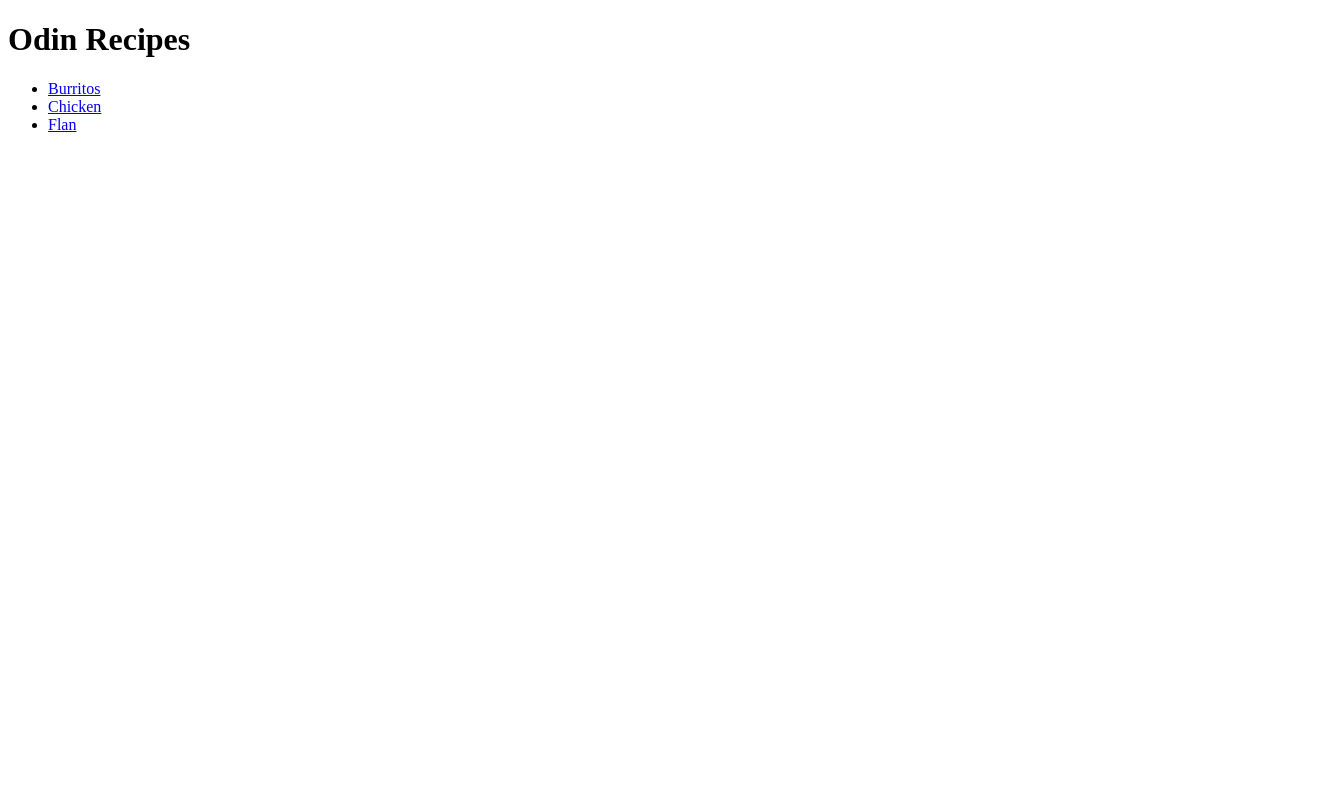
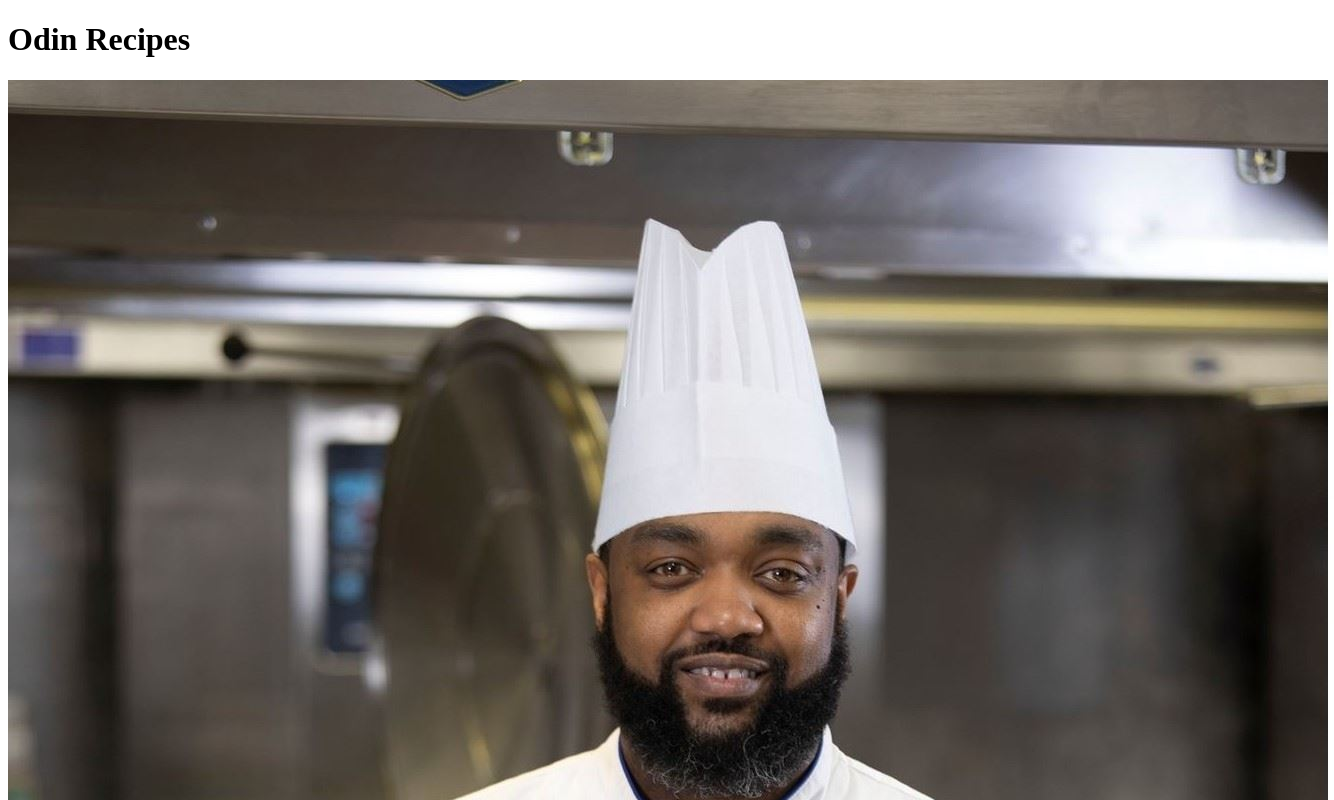
Before and after one commit to ConsistentPaper/odin-recipes, a plain HTML site: page index.html in a window 1280 px wide. Shown: the top 800 px of the page, 1334 px wide, since content can reach past the window. Drawn offline with Linux system fonts and the light colour scheme.

Commit message:
Added chef to main page

```diff
--- a/index.html
+++ b/index.html
@@ -6,6 +6,7 @@
 </head>
 <body>
     <h1>Odin Recipes</h1>
+    <img src="../odin-recipes/images/chef.jpg" alt="chef">
     <ul>
         <li><a href="recipes/Burritos.html">Burritos</a></li>
         <li><a href="recipes/Chicken.html">Chicken</a></li>
```
Also changed, not shown: images/chef.jpg (added).
